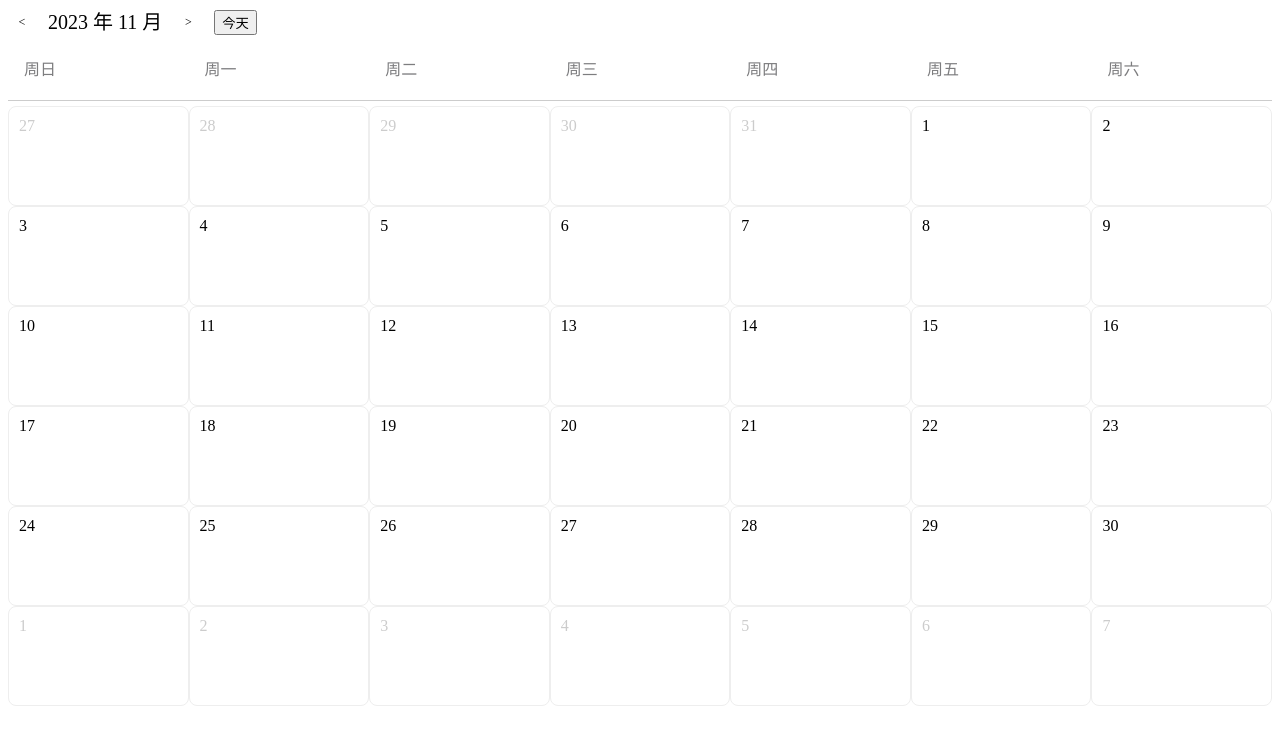
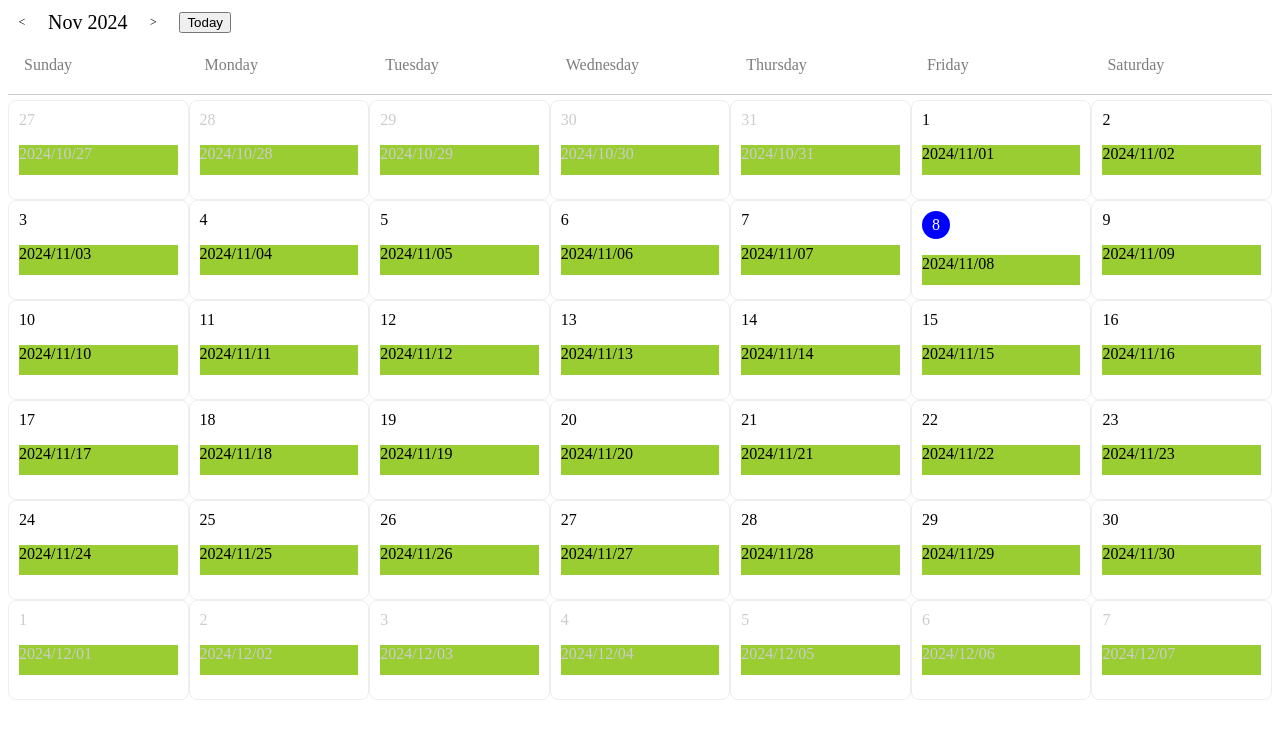
Before and after one commit to Ni0duann/ni0duann-calendar, a React (Vite) app: page / in a window 1280 px wide. Shown: the top 744 px of the page. Built offline with nearby package versions, Linux system fonts and the light colour scheme.

Commit message:
feat: 添加国际化支持，重构日历组件并优化样式

```diff
--- a/package.json
+++ b/package.json
@@ -11,6 +11,7 @@
   },
   "dependencies": {
     "ahooks": "^3.8.4",
+    "classnames": "^2.5.1",
     "dayjs": "^1.11.13",
     "react": "^18.3.1",
     "react-dom": "^18.3.1",
--- a/src/App.tsx
+++ b/src/App.tsx
@@ -3,8 +3,26 @@ import Calendar from "./Calendar";
 
 function App() {
   return (
-    <Calendar value={dayjs('2024-11-11')}></Calendar>
-  )
+    <div className="App">
+      <Calendar
+        value={dayjs("2024-11-08")}
+        curMonth={dayjs("2024-11-08")}
+        locale="en-US"
+        dateInnerContent={(value) => {
+          return (
+            <div>
+              <p style={{ background: "yellowgreen", height: "30px" }}>
+                {value.format("YYYY/MM/DD")}
+              </p>
+            </div>
+          );
+        }}
+        onChange={(date) => {
+          console.log(date.format("YYYY-MM-DD"));
+        }}
+      ></Calendar>
+    </div>
+  );
 }
 
-export default App
+export default App;
--- a/src/Calendar/Header.tsx
+++ b/src/Calendar/Header.tsx
@@ -1,15 +1,38 @@
-import './index.scss'
-function Header() {
-    return(
-        <div className="calendar-header">
-            <div className="calendar-header-left">
-                <div className="calendar-header-icon">&lt;</div>
-                <div className="calendar-header-value">2023 年 11 月</div>
-                <div className="calendar-header-icon">&gt;</div>
-                <button className="calendar-header-btn">今天</button>
-            </div>
-        </div>
-    )
+import { Dayjs } from "dayjs";
+import "./index.scss";
+import allLocales from "./lacale";
+import { useContext } from "react";
+import LocaleContext from "../LocaleContext";
+
+interface HeaderProps {
+  curMonth: Dayjs;
+  prevMonthHandler: () => void;
+  nextMonthHandler: () => void;
+  todayHandler: () => void;
 }
 
-export default Header
+function Header(props: HeaderProps) {
+  const { curMonth, prevMonthHandler, nextMonthHandler, todayHandler } = props;
+  const localeContext = useContext(LocaleContext)
+  const CalendarContext = allLocales[localeContext.locale]
+  return (
+    <div className="calendar-header">
+      <div className="calendar-header-left">
+        <div className="calendar-header-icon" onClick={prevMonthHandler}>
+          &lt;
+        </div>
+        <div className="calendar-header-value">
+          {curMonth.format(CalendarContext.formatMonth)}
+        </div>
+        <div className="calendar-header-icon" onClick={nextMonthHandler}>
+          &gt;
+        </div>
+        <button className="calendar-header-btn" onClick={todayHandler}>
+          {CalendarContext.today}
+        </button>
+      </div>
+    </div>
+  );
+}
+
+export default Header;
--- a/src/Calendar/MonthCalendar.tsx
+++ b/src/Calendar/MonthCalendar.tsx
@@ -1,7 +1,13 @@
 import { Dayjs } from "dayjs";
 import { CalendarProps } from ".";
+import { useContext } from "react";
+import LocaleContext from "../LocaleContext";
+import allLocales from "./lacale";
+import cs from "classnames";
 
-interface MonthCalendarProps extends CalendarProps {}
+interface MonthCalendarProps extends CalendarProps {
+  selectHandler?: (date: Dayjs) => void;
+}
 
 function getAllDays(date: Dayjs) {
   const startDate = date.startOf("month");
@@ -29,14 +35,50 @@ function getAllDays(date: Dayjs) {
 }
 
 //渲染
-function renderDays(days: Array<{ date: Dayjs; currentMonth: boolean }>) {
+function renderDays(
+  days: Array<{ date: Dayjs; currentMonth: boolean }>,
+  dateRender: MonthCalendarProps["dateRender"],
+  dateInnerContent: MonthCalendarProps["dateInnerContent"],
+  value: Dayjs,
+  selectHandler: MonthCalendarProps['selectHandler'],
+) {
   const rows = [];
   for (let i = 0; i < 6; i++) {
     const row = [];
     for (let j = 0; j < 7; j++) {
       const item = days[i * 7 + j];
+      if (dateRender) {
+        console.log("aa");
+      }
+
       row[j] = (
-        <div className={"calendar-month-body-cell " + (item.currentMonth ? 'calendar-month-body-cell-current' : '')}>{item.date.date()}</div>
+        <div
+          className={
+            "calendar-month-body-cell " +
+            (item.currentMonth ? "calendar-month-body-cell-current" : "")
+          }
+          onClick={() => selectHandler?.(item.date)}
+        >
+          {dateRender ? (
+            dateRender(item.date)
+          ) : (
+            <div className="calendar-month-body-cell-date">
+              <div
+                className={cs(
+                  "calendar-month-cell-body-date-value",
+                  value.format("YYYY-MM-DD") === item.date.format("YYYY-MM-DD")
+                    ? "calendar-month-body-cell-date-selected"
+                    : ""
+                )}
+              >
+                {item.date.date()}
+              </div>
+              <div className="calendar-month-cell-body-date-content">
+                {dateInnerContent?.(item.date)}
+              </div>
+            </div>
+          )}
+        </div>
       );
     }
     rows.push(row);
@@ -47,18 +89,36 @@ function renderDays(days: Array<{ date: Dayjs; currentMonth: boolean }>) {
 }
 
 function MonthCalendar(props: MonthCalendarProps) {
-  const weekList = ["周日", "周一", "周二", "周三", "周四", "周五", "周六"];
+  const localeContext = useContext(LocaleContext);
 
-  const allDays = getAllDays(props.value);
+  const { dateRender, dateInnerContent, value, selectHandler,curMonth } = props;
+
+  const CalendarLocale = allLocales[localeContext.locale];
+
+  const weekList = [
+    "sunday",
+    "monday",
+    "tuesday",
+    "wednesday",
+    "thursday",
+    "friday",
+    "saturday",
+  ];
+
+  const allDays = getAllDays(curMonth);
 
   return (
     <div className="calendar-month-list">
       <div className="calendar-month-week-list">
         {weekList.map((week) => (
-          <div className="calendar-month-week-list-item">{week}</div>
+          <div className="calendar-month-week-list-item">
+            {CalendarLocale.week[week]}
+          </div>
         ))}
       </div>
-      <div className="calendar-month-body">{renderDays(allDays)}</div>
+      <div className="calendar-month-body">
+        {renderDays(allDays, dateRender, dateInnerContent, value,selectHandler)}
+      </div>
     </div>
   );
 }
--- a/src/Calendar/index.scss
+++ b/src/Calendar/index.scss
@@ -28,10 +28,25 @@
             flex: 1;
             border: 1px solid #eee ;
             border-radius: 8px;
-            padding: 10px;
+            // padding: 10px;
             color: #ccc;
+            overflow: hidden;
             &-current {
                 color: #000;
+            }
+            &-date{
+                padding: 10px;
+
+                &-selected {
+                    background-color: blue;
+                    width: 28px;
+                    height: 28px;
+                    line-height: 28px;
+                    text-align: center;
+                    color: #fff;
+                    border-radius: 50%;
+                    cursor: pointer;
+                }
             }
         }
     }
--- a/src/Calendar/index.tsx
+++ b/src/Calendar/index.tsx
@@ -1,19 +1,71 @@
-import { Dayjs } from 'dayjs';
-import './index.scss'
-import MonthCalendar from './MonthCalendar'
-import Header from './Header';
+import dayjs, { Dayjs } from "dayjs";
+import "./index.scss";
+import MonthCalendar from "./MonthCalendar";
+import Header from "./Header";
+import { CSSProperties, ReactNode, useState } from "react";
+import cs from "classnames";
+import LocaleContext from "../LocaleContext";
 
 export interface CalendarProps {
-    value: Dayjs;
+  value: Dayjs;
+  curMonth: Dayjs,
+  style?: CSSProperties;
+  className?: string | string[];
+  // 定制日期显示，完全覆盖日期单元格
+  dateRender?: (currentDate: Dayjs) => ReactNode;
+  //定制日期单元格，内容会被添加到单元格，只在全屏日历模式下生效
+  dateInnerContent?: (currentDate: Dayjs) => ReactNode;
+  //国际化相关
+  locale?: string;
+  onChange?: (date: Dayjs) => void;
 }
 function Calendar(props: CalendarProps) {
-    return(
-        <div className='calendar'>
-            <Header/>
-            <MonthCalendar {...props}/>
+  const {
+    style,
+    className,
+    value,
+    // allowSelect = true,
+    // todayButton = true,
+    // mode = "month",
+    // dateRender,
+    // dateInnerContent,
+    locale,
+    onChange,
+  } = props;
+  const classNames = cs("calendar", className);
+  const [curVale,setCurValue] = useState<Dayjs>(value);
+  const [curMonth,setCurMonth] = useState<Dayjs>(value);
+
+  function selectHandler(date: Dayjs) {
+    setCurValue(date);
+    setCurMonth(date)
+    onChange?.(date);
+  }
+
+  function prevMonthHandler() {
+    setCurMonth(curMonth.subtract(1,'month'))
+  }
+
+  function nextMonthHandler() {
+    setCurMonth(curMonth.add(1,'month'))
+  }
+
+  function todayHandler() {
+    const date = dayjs(Date.now());
+    setCurValue(date);
+    setCurMonth(date);
+    onChange?.(date);
+  }
+
+  return (
+   <LocaleContext.Provider value = {{locale: locale || navigator.language}}>
+        <div className={classNames} style={style}>
+        <Header curMonth={curMonth} prevMonthHandler={prevMonthHandler} nextMonthHandler={nextMonthHandler} todayHandler={todayHandler}></Header>
+        <MonthCalendar {...props} value={curVale} selectHandler={selectHandler} curMonth={curMonth}/>
         </div>
-    )
+    </LocaleContext.Provider>
+
+  );
 }
 
-
-export default Calendar
+export default Calendar;
--- /dev/null
+++ b/src/Calendar/lacale/en-US.ts
@@ -0,0 +1,32 @@
+import { CalendarType } from "./interface";
+
+const CalendarLocale: CalendarType = {
+    formatYear: 'YYYY',
+    formatMonth: 'MMM YYYY',
+    today: 'Today',
+    month: {
+        January: 'January',
+        February: 'February',
+        March: 'March',
+        April: 'April',
+        May: 'May',
+        June: 'June',
+        July: 'July',
+        August: 'August',
+        September: 'September',
+        October: 'October',
+        November: 'November',
+        December: 'December',
+    },
+    week: {
+        monday: 'Monday',
+        tuesday: 'Tuesday',
+        wednesday: 'Wednesday',
+        thursday: 'Thursday',
+        friday: 'Friday',
+        saturday: 'Saturday',
+        sunday: 'Sunday',
+    },
+}
+
+export default CalendarLocale;
--- /dev/null
+++ b/src/Calendar/lacale/index.ts
@@ -0,0 +1,15 @@
+import zhCN from './zh-CN';
+import enUS from './en-US';
+import { CalendarType } from './interface';
+
+const allLocales: Record<string,CalendarType> = {
+    'zh-CN': zhCN,
+    'en-US': enUS,
+}
+
+
+
+
+
+
+export default allLocales
--- /dev/null
+++ b/src/Calendar/lacale/interface.ts
@@ -0,0 +1,28 @@
+export interface CalendarType {
+  formatYear: string;
+  formatMonth: string;
+  today: string;
+  month: {
+    January: string;
+    February: string;
+    March: string;
+    April: string;
+    May: string;
+    June: string;
+    July: string;
+    August: string;
+    September: string;
+    October: string;
+    November: string;
+    December: string;
+  } & Record<string, any>;
+  week: {
+    monday: string;
+    tuesday: string;
+    wednesday: string;
+    thursday: string;
+    friday: string;
+    saturday: string;
+    sunday: string;
+  } & Record<string, any>;
+}
--- /dev/null
+++ b/src/Calendar/lacale/zh-CN.ts
@@ -0,0 +1,32 @@
+import { CalendarType } from "./interface";
+
+const CalendarLocale: CalendarType = {
+    formatYear: 'YYYY 年',
+    formatMonth: 'YYYY 年 MM 月',
+    today: '今天',
+    month: {
+        January: '一月',
+        February: '二月',
+        March: '三月',
+        April: '四月',
+        May: '五月',
+        June: '六月',
+        July: '七月',
+        August: '八月',
+        September: '九月',
+        October: '十月',
+        November: '十一月',
+        December: '十二月',
+    },
+    week: {
+        monday: '周一',
+        tuesday: '周二',
+        wednesday: '周三',
+        thursday: '周四',
+        friday: '周五',
+        saturday: '周六',
+        sunday: '周日',
+    }
+}
+
+export default CalendarLocale;
--- /dev/null
+++ b/src/LocaleContext.tsx
@@ -0,0 +1,11 @@
+import { createContext } from "react";
+
+export interface LocaleContextType {
+    locale: string;
+}
+
+const LocaleContext = createContext<LocaleContextType>({
+    locale: 'zh-CN'
+});
+
+export default LocaleContext
--- a/src/index.css
+++ b/src/index.css
@@ -1,5 +1,5 @@
-#root{
+/* #root{
   display: flex;
   flex-direction: row;
   justify-content: center;
-}
+} */
```
Also changed, not shown: 1 other file (tests, documents, lock files or other folders).
